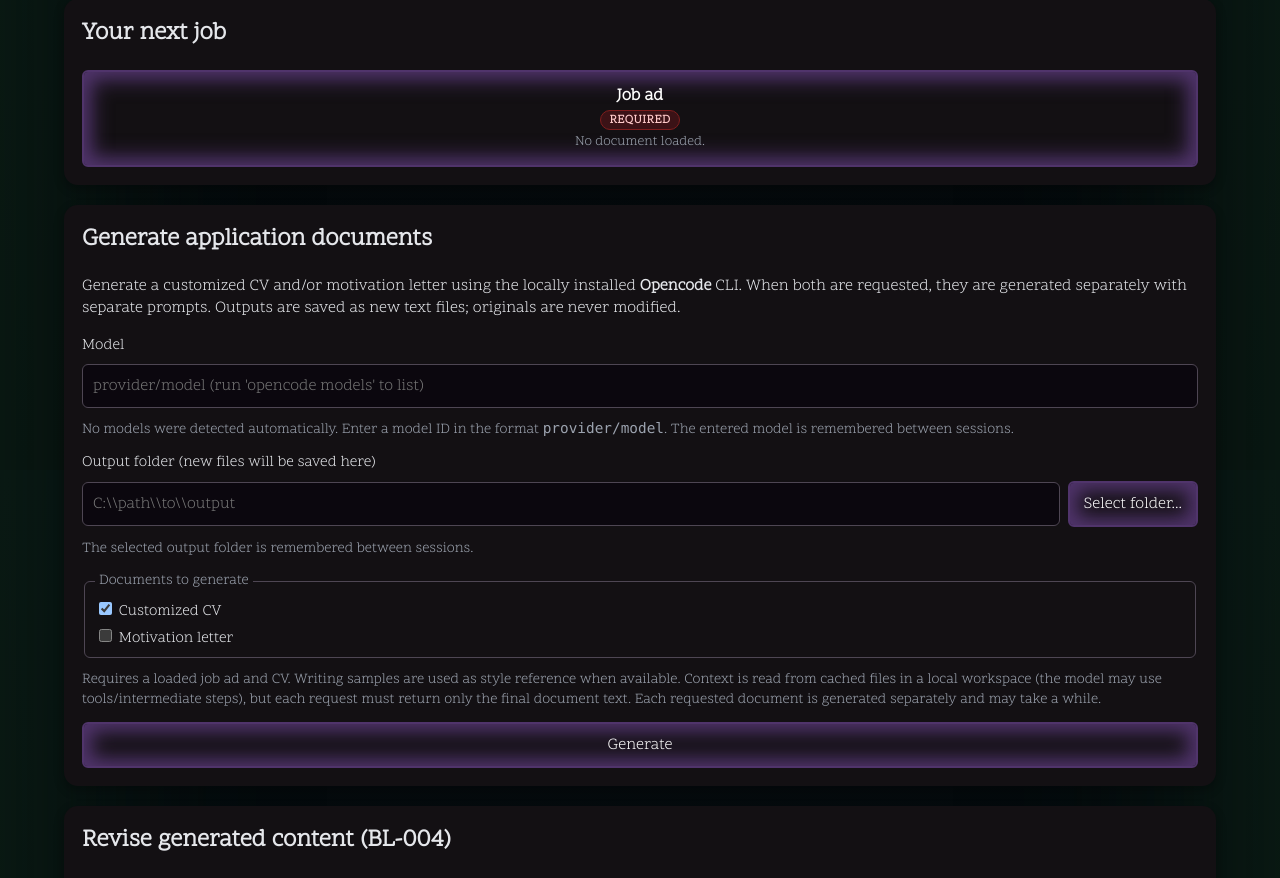
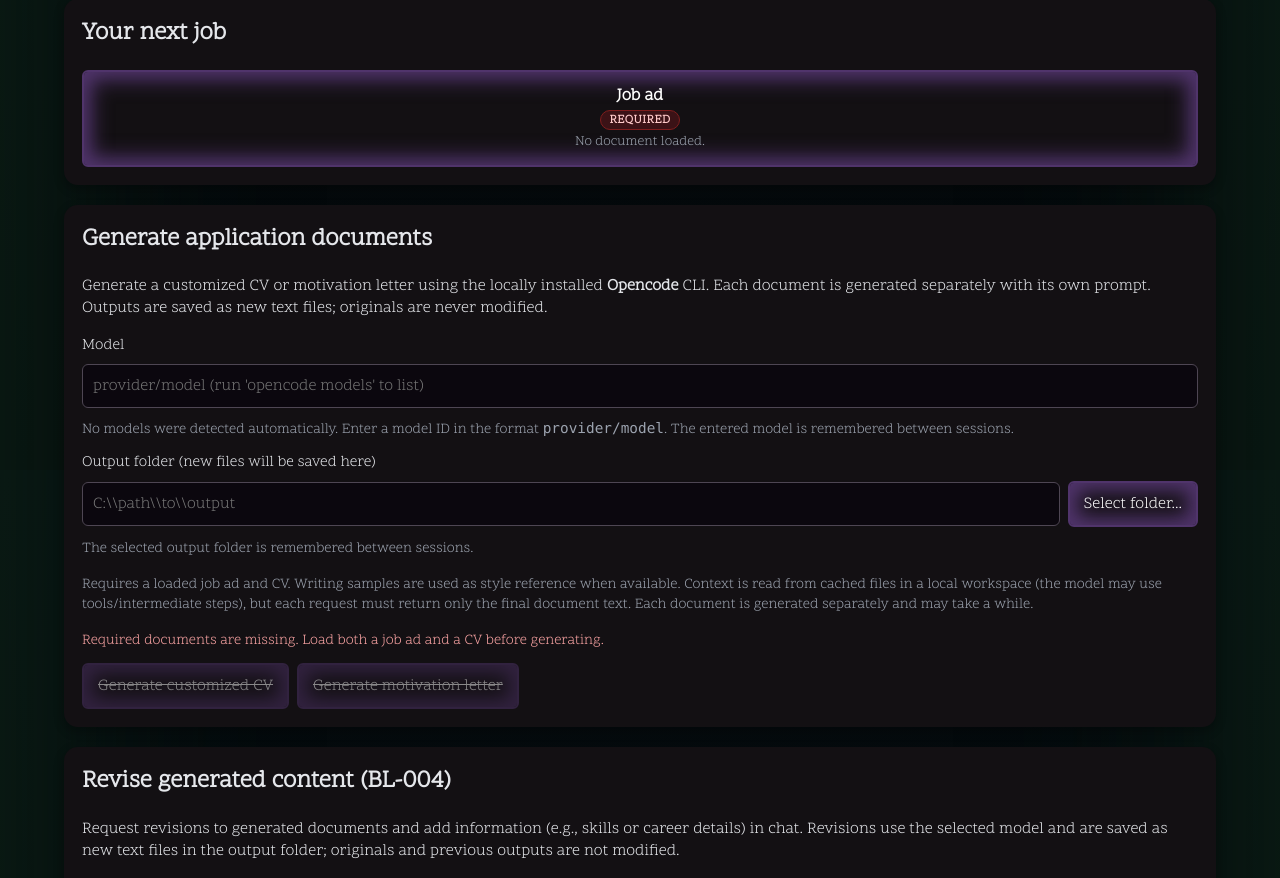
Before and after one commit to VCT136/semiapply, a FastAPI app: page / in a window 1280 px wide. Shown: the part 330-1208 px from the top of the page. Run offline with FastAPI, Linux system fonts and the light colour scheme.

Commit message:
Split document generation into 2 buttons, one per document

```diff
--- a/app/main.py
+++ b/app/main.py
@@ -414,7 +414,12 @@ async def generate(request: Request):
     # Fallback for non-JS form posts: redirect-like behavior by starting job is complex;
     # keep endpoint simple by instructing use of UI. Show current state.
     sid, set_cookie = _get_session_id(request)
-    return _render_index(request, sid=sid, set_cookie=set_cookie, generate_error="Generation is started from the UI with progress tracking. Please use the Generate button.")
+    return _render_index(
+        request,
+        sid=sid,
+        set_cookie=set_cookie,
+        generate_error="Generation is started from the UI with progress tracking. Please use the generation buttons.",
+    )
 
 
 @app.get("/generate")
--- a/app/static/style.css
+++ b/app/static/style.css
@@ -213,6 +213,7 @@ dt { color: var(--muted); }
 dd { margin: 0; word-break: break-word; }
 footer { margin-top: 20px; }
 .hint { color: var(--muted); font-size: 0.9rem; margin: 4px 0; }
+.error-hint { color: #fca5a5; }
 .row { display: flex; gap: 8px; align-items: center; }
 .row input { flex: 1; }
 .checks { border: 1px solid var(--border); border-radius: 6px; padding: 8px 10px; display: grid; gap: 4px; }
--- a/app/templates/index.html
+++ b/app/templates/index.html
@@ -173,7 +173,7 @@
       <section class="grid">
         <article class="card">
           <h2>Generate application documents</h2>
-          <p>Generate a customized CV and/or motivation letter using the locally installed <b>Opencode</b> CLI. When both are requested, they are generated separately with separate prompts. Outputs are saved as new text files; originals are never modified.</p>
+          <p>Generate a customized CV or motivation letter using the locally installed <b>Opencode</b> CLI. Each document is generated separately with its own prompt. Outputs are saved as new text files; originals are never modified.</p>
           <form id="generate-form" action="/generate/start" method="post">
             <label for="model">Model</label>
             {% if models and models|length > 0 %}
@@ -200,28 +200,26 @@
             </div>
             <p class="hint">The selected output folder is remembered between sessions.</p>
 
-            <fieldset class="checks">
-              <legend>Documents to generate</legend>
-              <label><input type="checkbox" id="generate_cv" name="generate_cv" value="1" checked /> Customized CV</label>
-              <label><input type="checkbox" id="generate_letter" name="generate_letter" value="1" /> Motivation letter</label>
-            </fieldset>
-
-            <p class="hint">Requires a loaded job ad and CV. Writing samples are used as style reference when available. Context is read from cached files in a local workspace (the model may use tools/intermediate steps), but each request must return only the final document text. Each requested document is generated separately and may take a while.</p>
-            <button type="submit" id="generate_btn">Generate</button>
+            <p class="hint">Requires a loaded job ad and CV. Writing samples are used as style reference when available. Context is read from cached files in a local workspace (the model may use tools/intermediate steps), but each request must return only the final document text. Each document is generated separately and may take a while.</p>
+            {% if not cv or not job %}
+            <p class="hint error-hint" id="generate-prereq-hint" role="status">
+              {% if not cv and not job %}Required documents are missing. Load both a job ad and a CV before generating.
+              {% elif not cv %}Required documents are missing. Load a CV before generating.
+              {% else %}Required documents are missing. Load a job ad before generating.{% endif %}
+            </p>
+            {% endif %}
+            <div class="row generate-actions">
+              <button type="button" id="generate_cv_btn"{% if not cv or not job %} disabled aria-disabled="true"{% endif %}>Generate customized CV</button>
+              <button type="button" id="generate_letter_btn"{% if not cv or not job %} disabled aria-disabled="true"{% endif %}>Generate motivation letter</button>
+            </div>
           </form>
 
-          <div id="generate-progress" class="progress-box{% if not generation_job or generation_job.status == 'idle' %} hidden{% endif %}" aria-live="polite">
+          <div id="generate-progress" class="progress-box hidden" aria-live="polite">
             <strong>Generation progress</strong>
-            <div id="generate-status-text" class="hint">{{ generation_job.message if generation_job else '' }}</div>
-            <ul id="generate-steps" class="steps">
-              {% if generation_job and generation_job.steps %}
-                {% for step in generation_job.steps %}
-                <li>{{ step }}</li>
-                {% endfor %}
-              {% endif %}
-            </ul>
+            <div id="generate-status-text" class="hint"></div>
+            <ul id="generate-steps" class="steps"></ul>
             <label for="generate-transcript">Command-line interaction (input/output)</label>
-            <textarea id="generate-transcript" class="transcript" readonly rows="16">{{ generation_job.transcript if generation_job and generation_job.transcript else '' }}</textarea>
+            <textarea id="generate-transcript" class="transcript" readonly rows="16"></textarea>
           </div>
 
           <script>
@@ -245,12 +243,20 @@
               }
 
               const form = document.getElementById('generate-form');
-              const btn = document.getElementById('generate_btn');
+              const cvBtn = document.getElementById('generate_cv_btn');
+              const letterBtn = document.getElementById('generate_letter_btn');
+              const generateBtns = [cvBtn, letterBtn].filter(Boolean);
               const box = document.getElementById('generate-progress');
               const statusText = document.getElementById('generate-status-text');
               const stepsList = document.getElementById('generate-steps');
               const transcriptArea = document.getElementById('generate-transcript');
+              const canGenerate = {{ 'true' if cv and job else 'false' }};
               let polling = null;
+
+              function setButtonsDisabled(disabled) {
+                const finalDisabled = !canGenerate || !!disabled;
+                generateBtns.forEach((b) => { b.disabled = finalDisabled; });
+              }
 
               function renderSteps(steps) {
                 if (!stepsList) return;
@@ -282,34 +288,38 @@
                   if (data.status === 'completed') {
                     if (polling) clearInterval(polling);
                     polling = null;
-                    if (btn) btn.disabled = false;
+                    setButtonsDisabled(false);
                     // Navigate with GET to display generated file results from session without form-resubmission prompts.
                     window.location.assign(window.location.pathname + window.location.search);
                   } else if (data.status === 'error') {
                     if (polling) clearInterval(polling);
                     polling = null;
-                    if (btn) btn.disabled = false;
+                    setButtonsDisabled(false);
                   } else if (data.status === 'running') {
-                    if (btn) btn.disabled = true;
+                    setButtonsDisabled(true);
                   }
                 } catch (e) {
                   // ignore transient polling errors
                 }
               }
 
-              if (form) {
-                form.addEventListener('submit', async (e) => {
-                  e.preventDefault();
-                  if (btn) btn.disabled = true;
+              async function startGeneration(which) {
+                if (!form) return;
+                setButtonsDisabled(true);
                 setProgressVisible(true);
                 if (statusText) statusText.textContent = 'Starting generation...';
                 renderSteps(['Starting generation...']);
                 if (transcriptArea) transcriptArea.value = '';
                 try {
-                    const resp = await fetch('/generate/start', { method: 'POST', body: new FormData(form) });
+                  const fd = new FormData(form);
+                  fd.delete('generate_cv');
+                  fd.delete('generate_letter');
+                  if (which === 'cv') fd.set('generate_cv', '1');
+                  if (which === 'letter') fd.set('generate_letter', '1');
+                  const resp = await fetch('/generate/start', { method: 'POST', body: fd });
                   const data = await resp.json().catch(() => ({}));
                   if (!resp.ok || data.status === 'error') {
-                      if (btn) btn.disabled = false;
+                    setButtonsDisabled(false);
                     if (statusText) statusText.textContent = data.error || 'Failed to start generation.';
                     renderSteps([data.error || 'Failed to start generation.']);
                     return;
@@ -318,16 +328,18 @@
                   polling = setInterval(pollStatus, 1500);
                   pollStatus();
                 } catch (err) {
-                    if (btn) btn.disabled = false;
+                  setButtonsDisabled(false);
                   if (statusText) statusText.textContent = 'Failed to start generation.';
                   renderSteps(['Failed to start generation.']);
                 }
-                });
               }
+
+              if (cvBtn) cvBtn.addEventListener('click', () => startGeneration('cv'));
+              if (letterBtn) letterBtn.addEventListener('click', () => startGeneration('letter'));
 
               // Resume polling if a job is already running (e.g. after navigation quirks).
               {% if generation_job and generation_job.status == 'running' %}
-              if (btn) btn.disabled = true;
+              setButtonsDisabled(true);
               setProgressVisible(true);
               polling = setInterval(pollStatus, 1500);
               pollStatus();
--- a/pyproject.toml
+++ b/pyproject.toml
@@ -22,6 +22,9 @@ dev = [
 [tool.uvicorn]
 factory = false
 
+[tool.setuptools.packages.find]
+include = ["app", "app.*"]
+
 [build-system]
 requires = ["setuptools>=68"]
 build-backend = "setuptools.build_meta"
```
Also changed, not shown: DONE.md (+5 -0 lines), docs/chat.md (+1 -1 lines), docs/generation.md (+4 -4 lines), README.md. Lines whose indentation alone changed are shown as unchanged.
